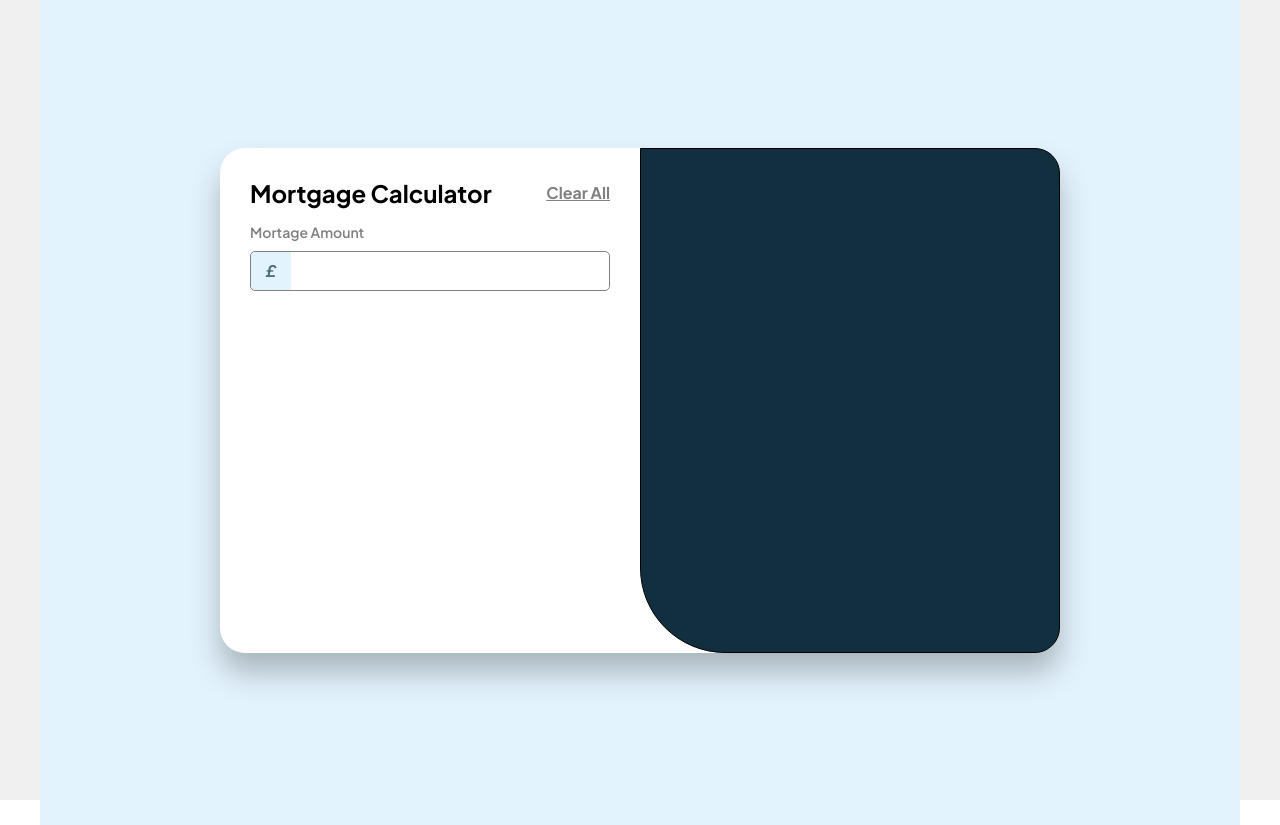
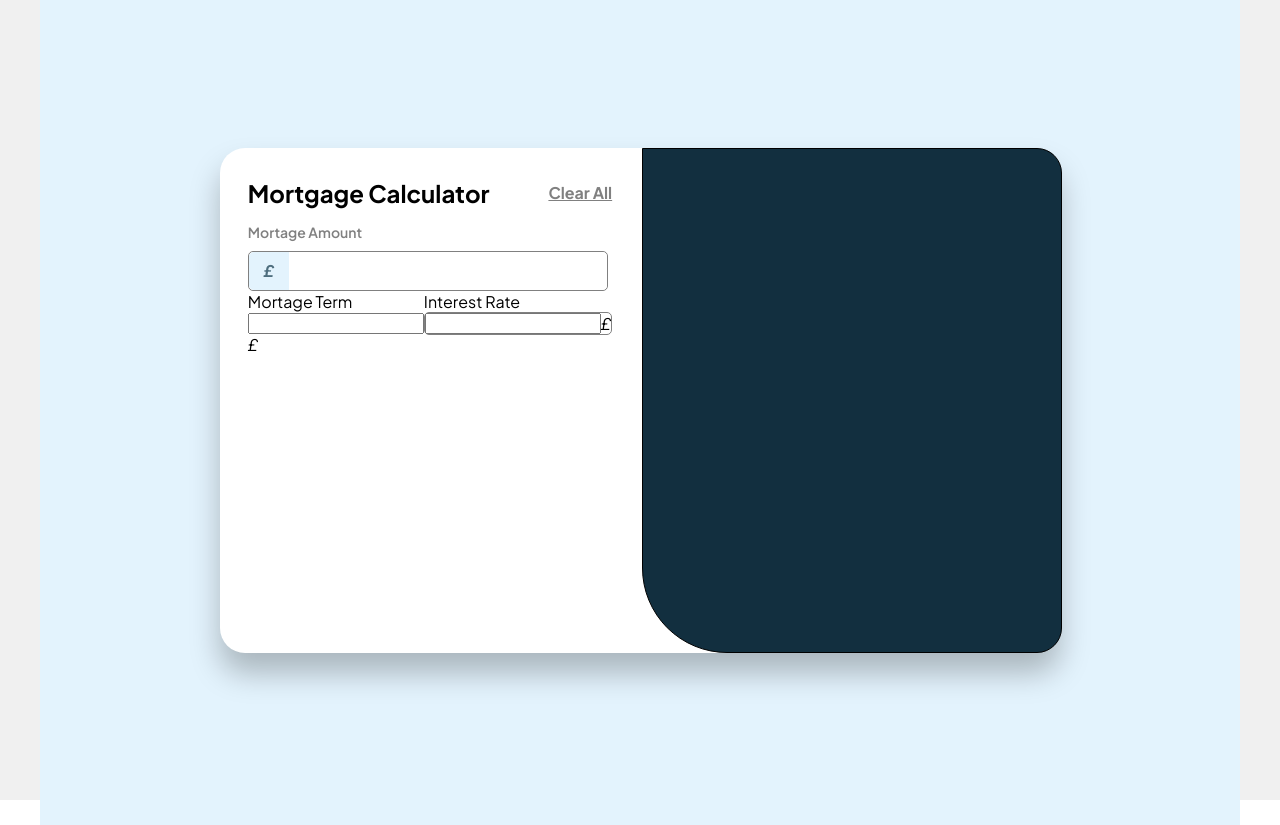
Before and after one commit to Lorenzo91347/mortgage-calculator, a React (Create React App) app: page / in a window 1280 px wide. Built offline with nearby package versions, Linux system fonts and the light colour scheme.

Commit message:
feat:form styling part 2

```diff
--- a/src/Main.scss
+++ b/src/Main.scss
@@ -85,6 +85,10 @@
                   }
                }
             }
+            .mort-term-rate{
+               display: flex;
+               justify-content: space-between;
+            }
          }
 
          .mort-right{
@@ -102,3 +106,9 @@
    };
 
 }
+  .term-rate-field{
+                  border-radius: 5px;
+                  border: 1px solid grey;
+                  display: flex;
+                  align-items: center;
+                  }
--- a/src/components/MortgageForm.js
+++ b/src/components/MortgageForm.js
@@ -7,6 +7,7 @@ const MortgageForm = () => {
         <h2>Mortgage Calculator</h2>
         <button>Clear All</button>
       </div>
+
       <div className='mortgage-amount'>
         <label for='amount' className='label'>Mortage Amount</label>
         <div className='amount'>
@@ -14,6 +15,22 @@ const MortgageForm = () => {
           <input className='input-field' type="text" name="amount"></input>
         </div>
       </div>
+      <div className='mort-term-rate'>
+        <div className='field-box'>
+           <label for='term' className='label'>Mortage Term</label>
+          <div className='term-rate field'>
+            <input className='input-field' type="text" name="amount"></input>
+            <i className='icon'>£</i>
+          </div>
+        </div>
+        <div className='field-box'>
+           <label for='rate' className='label'>Interest Rate</label>
+          <div className='term-rate-field'>
+            <input className='input-field' type="text" name="amount"></input>
+            <i className='icon'>£</i>
+          </div>
+        </div>
+      </div>
     </div>
   )
 }
```
